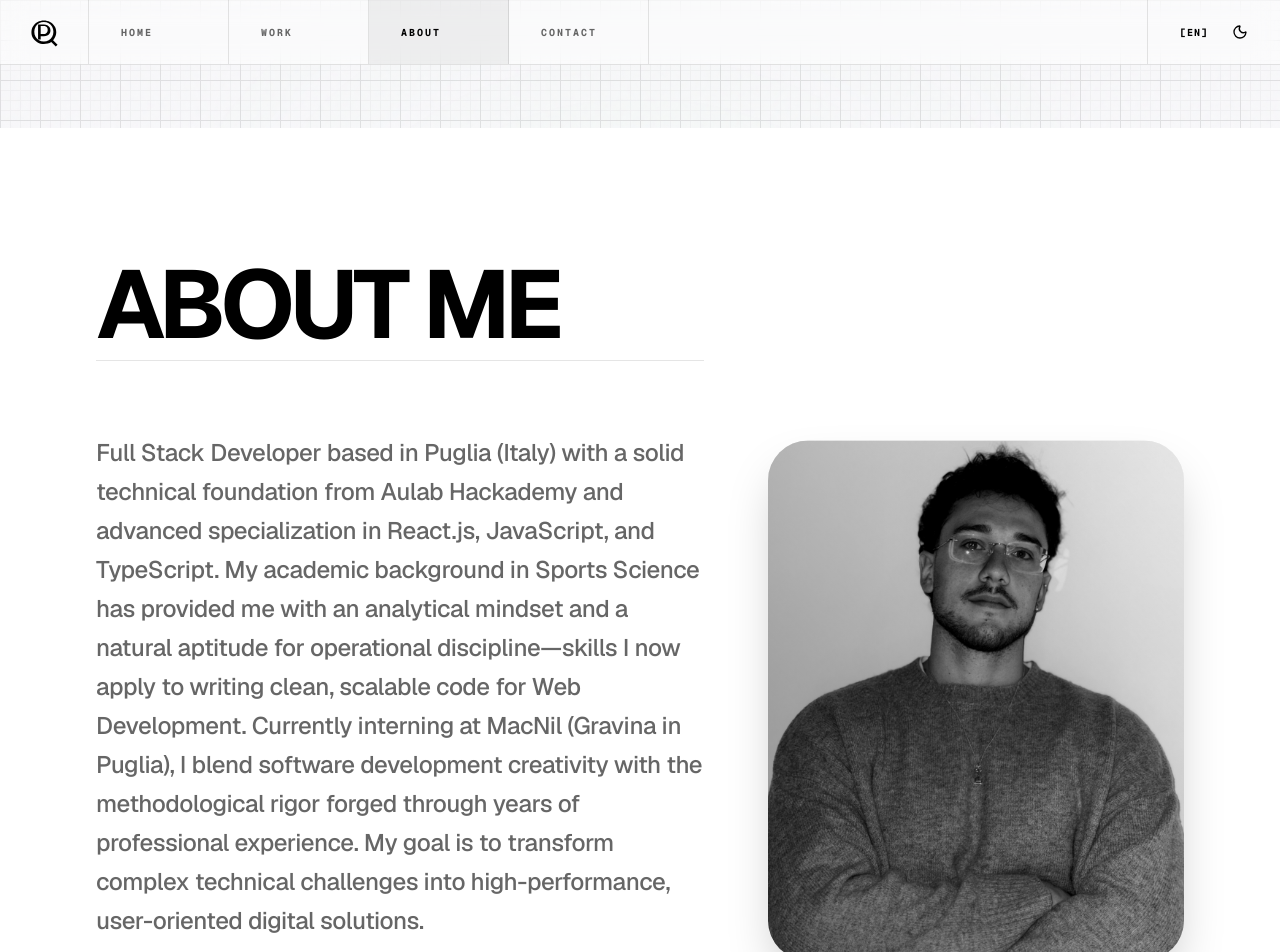
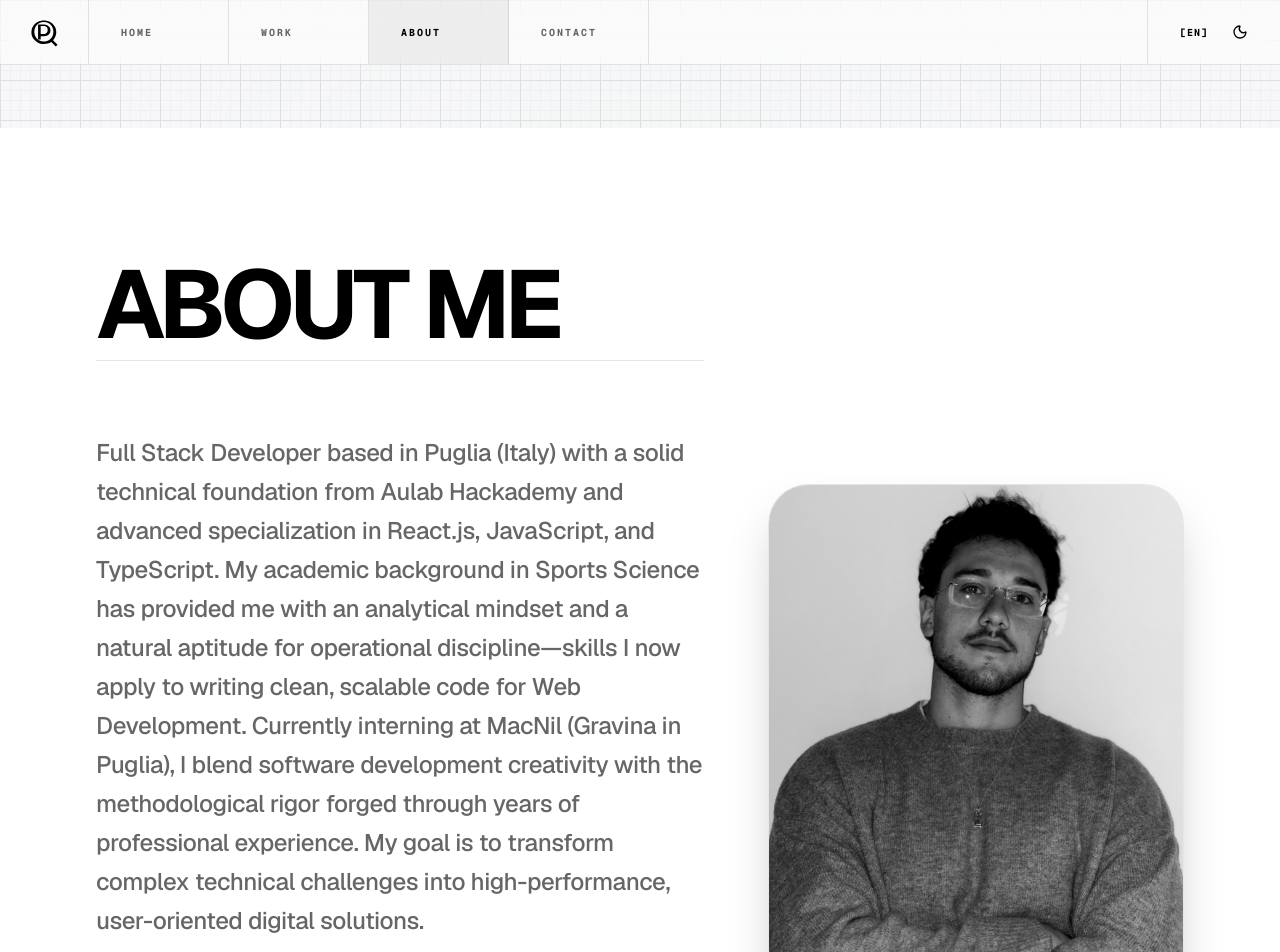
Before and after one commit to pierquarta25/getpierfilippo.com, a Next.js app: page /about in a window 1280 px wide. Shown: the top 952 px of the page. Built offline with nearby package versions, Linux system fonts and the light colour scheme.

Commit message:
sara giusta ora?

```diff
--- a/src/components/sharlee/AboutSection.tsx
+++ b/src/components/sharlee/AboutSection.tsx
@@ -12,33 +12,33 @@ export const AboutSection = () => {
     <section id="about" className="min-h-screen py-16 md:py-32 px-8 md:px-24 bg-white dark:bg-black relative overflow-hidden flex items-center">
 
       {/* Mobile Background - Stile Riccardo (Limited to top area) */}
-      <div className="absolute inset-x-0 top-0 h-[65%] lg:hidden pointer-events-none overflow-hidden">
+      <div className="absolute inset-x-0 top-0 h-[70%] lg:hidden pointer-events-none overflow-hidden">
         <Image
           src="/media/pierfilippo-portrait.jpg"
           alt="Pierfilippo Quartarella Background"
           fill
-          className="object-cover grayscale opacity-40 dark:opacity-30"
+          className="object-cover grayscale opacity-60 dark:opacity-30 transition-opacity duration-1000"
           priority
         />
-        {/* Overlay gradiente radiale e lineare per far finire l'immagine alla linea */}
-        <div className="absolute inset-0 bg-radial-[at_50%_50%] from-transparent via-white/40 to-white dark:via-black/60 dark:to-black" />
-        <div className="absolute bottom-0 left-0 w-full h-1/2 bg-gradient-to-t from-white dark:from-black to-transparent" />
+        {/* Overlay gradiente radiale e lineare per far finire l'immagine in modo naturale */}
+        <div className="absolute inset-0 bg-[radial-gradient(circle_at_50%_40%,transparent_0%,white_80%)] dark:bg-[radial-gradient(circle_at_50%_40%,transparent_0%,black_80%)]" />
+        <div className="absolute bottom-0 left-0 w-full h-1/3 bg-gradient-to-t from-white dark:from-black to-transparent" />
       </div>
 
       <div className="max-w-7xl mx-auto grid grid-cols-1 lg:grid-cols-12 gap-16 items-center w-full relative z-10">
 
         {/* Image Content - Desktop Only */}
-        <div className="hidden lg:flex lg:col-span-5 items-center justify-center order-last lg:-translate-y-[2cm]">
-          <div className="relative w-full aspect-[4/5] bg-black/5 dark:bg-white/5 rounded-[40px] overflow-hidden group shadow-2xl">
+        <div className="hidden lg:flex lg:col-span-5 items-center justify-center order-last lg:-translate-y-8">
+          <div className="relative w-full aspect-[4/5] bg-black/5 dark:bg-white/5 rounded-[40px] overflow-hidden group shadow-2xl border border-black/5 dark:border-white/5">
             <Image
               src="/media/pierfilippo-portrait.jpg"
               alt="Pierfilippo Quartarella"
               fill
               sizes="(max-width: 768px) 100vw, (max-width: 1200px) 50vw, 33vw"
-              className="object-cover transition-transform duration-700 group-hover:scale-110 grayscale hover:grayscale-0"
+              className="object-cover transition-all duration-700 group-hover:scale-105 grayscale hover:grayscale-0"
               priority
             />
-            <div className="absolute inset-0 bg-gradient-to-tr from-black/40 to-transparent dark:from-white/10 dark:to-transparent pointer-events-none" />
+            <div className="absolute inset-0 bg-gradient-to-tr from-black/20 to-transparent dark:from-white/5 dark:to-transparent pointer-events-none group-hover:opacity-0 transition-opacity" />
           </div>
         </div>
 
```
Also changed, not shown: 1 other file (tests, documents, lock files or other folders).
